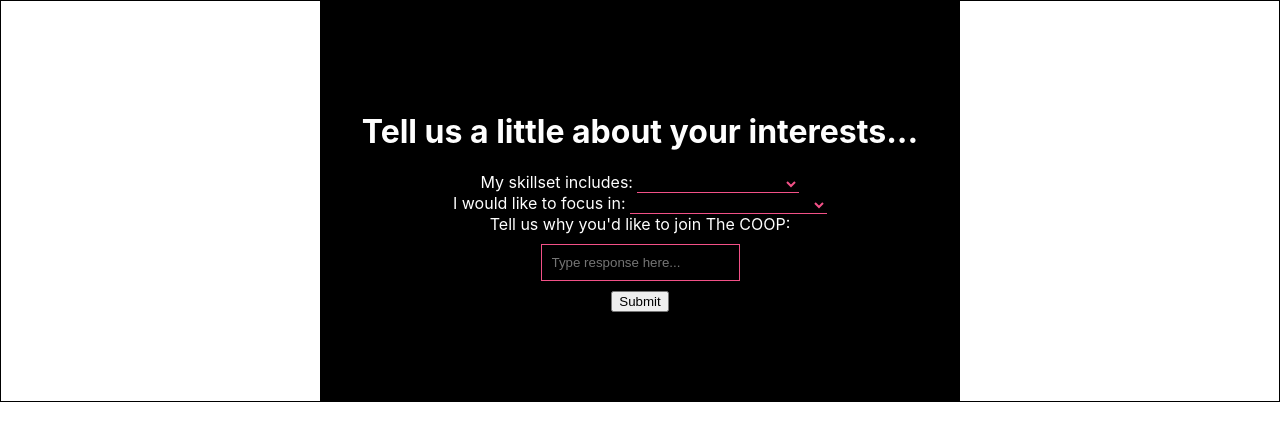
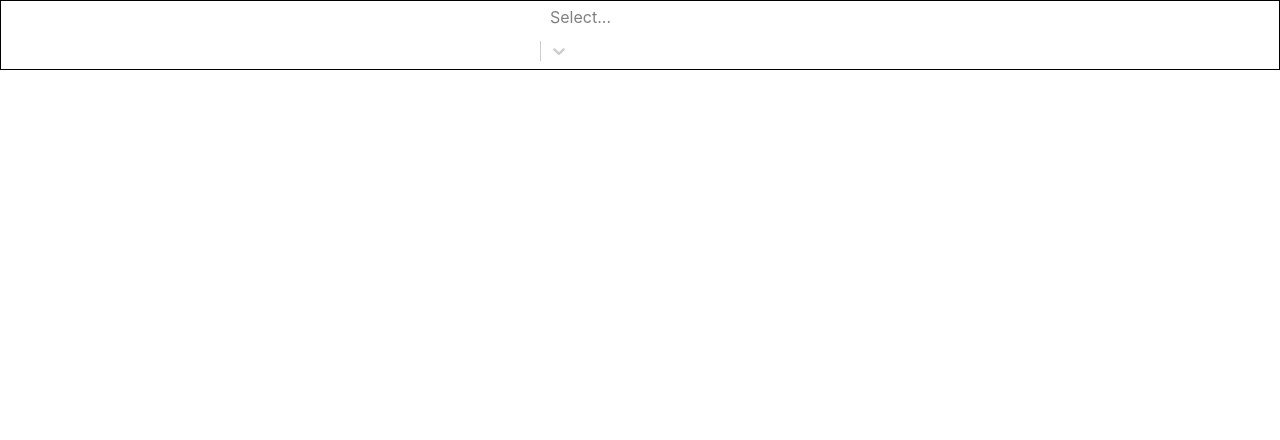
Before and after one commit to theCOOPcc/sign-up-form, a React (Create React App) app: page / in a window 1280 px wide. Shown: the top 440 px of the page. Built offline with nearby package versions, Linux system fonts and the light colour scheme.

Commit message:
styled components

```diff
--- a/package.json
+++ b/package.json
@@ -11,6 +11,7 @@
     "react": "^17.0.2",
     "react-dom": "^17.0.2",
     "react-scripts": "4.0.3",
+    "react-select": "^4.3.0",
     "styled-components": "^5.2.3",
     "web-vitals": "^1.1.1",
     "yup": "^0.32.9"
--- a/src/App.js
+++ b/src/App.js
@@ -1,14 +1,15 @@
 import "./App.css";
-import ContactForm from "./components/forms/ContactForm";
-import DataScienceForm from "./components/forms/DataScienceForm";
-import DesignerForm from "./components/forms/DesignerForm";
-import EngineerForm from "./components/forms/EngineerForm";
-import InfoIntakeForm from "./components/forms/InfoIntakeForm";
+// import ContactForm from "./components/forms/ContactForm";
+// import DataScienceForm from "./components/forms/DataScienceForm";
+// import DesignerForm from "./components/forms/DesignerForm";
+// import EngineerForm from "./components/forms/EngineerForm";
+// import InfoIntakeForm from "./components/forms/InfoIntakeForm";
 
-import MentorForm from './components/forms/MentorForm'
-import ChoosePath from "./components/forms/ChoosePath";
+// import MentorForm from './components/forms/MentorForm'
+// import ChoosePath from "./components/forms/ChoosePath";
+import MySelect, { choices, colorStyles } from "./components/forms/SelectTests/select-re";
 
-function App() {
+function App({options}) {
 	return (
 		<div className="App">
 
@@ -17,9 +18,11 @@
 			{/* <EngineerForm /> */}
 
 			{/* <DataScienceForm />  */}
-			<DesignerForm />
+			{/* <DesignerForm /> */}
 			{/* <InfoIntakeForm />  */}
 			{/* <ContactForm /> */}
+
+			<MySelect styles={colorStyles} options={choices} />
 		</div>
 	);
 }
--- a/src/components/forms/DesignerForm.js
+++ b/src/components/forms/DesignerForm.js
@@ -19,9 +19,9 @@
 width: 50vw;
 `
 
-// const Options = styled.option`
-// color: white;
-// `
+const Options = styled.option`
+color: white !important;
+`
 
 // 'Max' callreturn text field as if it were password field. --SOLVED
 const validationSchema= Yup.object().shape({
@@ -47,13 +47,13 @@
     >
       <Form>
         <FormStyle>
-      <h1>Tell us a little about your interests...</h1>
+      <h4>Tell us a little about your interests...</h4>
 
       {Fields.designFields.map(f => (
         <Inputs.SelectInput key={f.name} label={f.name} name={f.value}>
-          <option value={f.value} ></option>
+          <Options value={f.value} ></Options>
           {f.choices.map((c) => (
-            <option  name={c.value} key={c}>{c}</option>
+            <Options  name={c.value} key={c}>{c}</Options>
             ))}
         </Inputs.SelectInput>
       ))}
--- /dev/null
+++ b/src/components/forms/SelectTests/select-re.js
@@ -0,0 +1,53 @@
+import React from 'react';
+import Select from 'react-select';
+import styled from 'styled-components';
+
+// const MultiSelect = styled(Select)`
+// background:black;
+// width: 200px;
+// text-decoration: none;
+// color: #FEFEFE;
+// `
+
+// const mainColor = '#FEFEFE'
+
+export const choices = [
+  {value: 'Book1', label: 'Book 1'},
+  {value: 'Book2', label: 'Book 2'},
+  {value: 'Book3', label: 'Book 3'},
+  {value: 'Book4', label: 'Book 4'}
+]
+
+export const colorStyles = {
+  option: (provided, state) => ({
+    ...provided,
+    width:state.selectProps.width ,
+    borderBottom: '2px solid black',
+    color: state.selectProps.menuColor,
+    backgroundColor: 'black',
+    padding: 5
+  }),
+  control: () => ({
+    width: 200,
+  }),
+  singleValue: (provided, state)=> {
+    const opacity = state.isDisabled ? 0.5 : 1;
+    const transition = 'opacity 300ms';
+
+    return {...provided, opacity, transition}
+  }
+}
+
+
+
+const MySelect =() => (
+
+    <Select width='200px' options={choices} styles={colorStyles} menuColor='#F25187' />
+  // <MultiSelect>
+
+  // </MultiSelect>
+)
+
+
+// export default (props) => <MultiSelect multi {...props} />;
+export default MySelect;
--- a/src/components/forms/inputs.js
+++ b/src/components/forms/inputs.js
@@ -20,6 +20,8 @@
 `
 
 export const SelectInputStyle = styled.select`
+--webkit-appearance: none;
+--moz-appearance: none;
 border:none;
 border-bottom: 1px solid #F25187;
 background-color: transparent;
```
Also changed, not shown: 1 other file (tests, documents, lock files or other folders).
